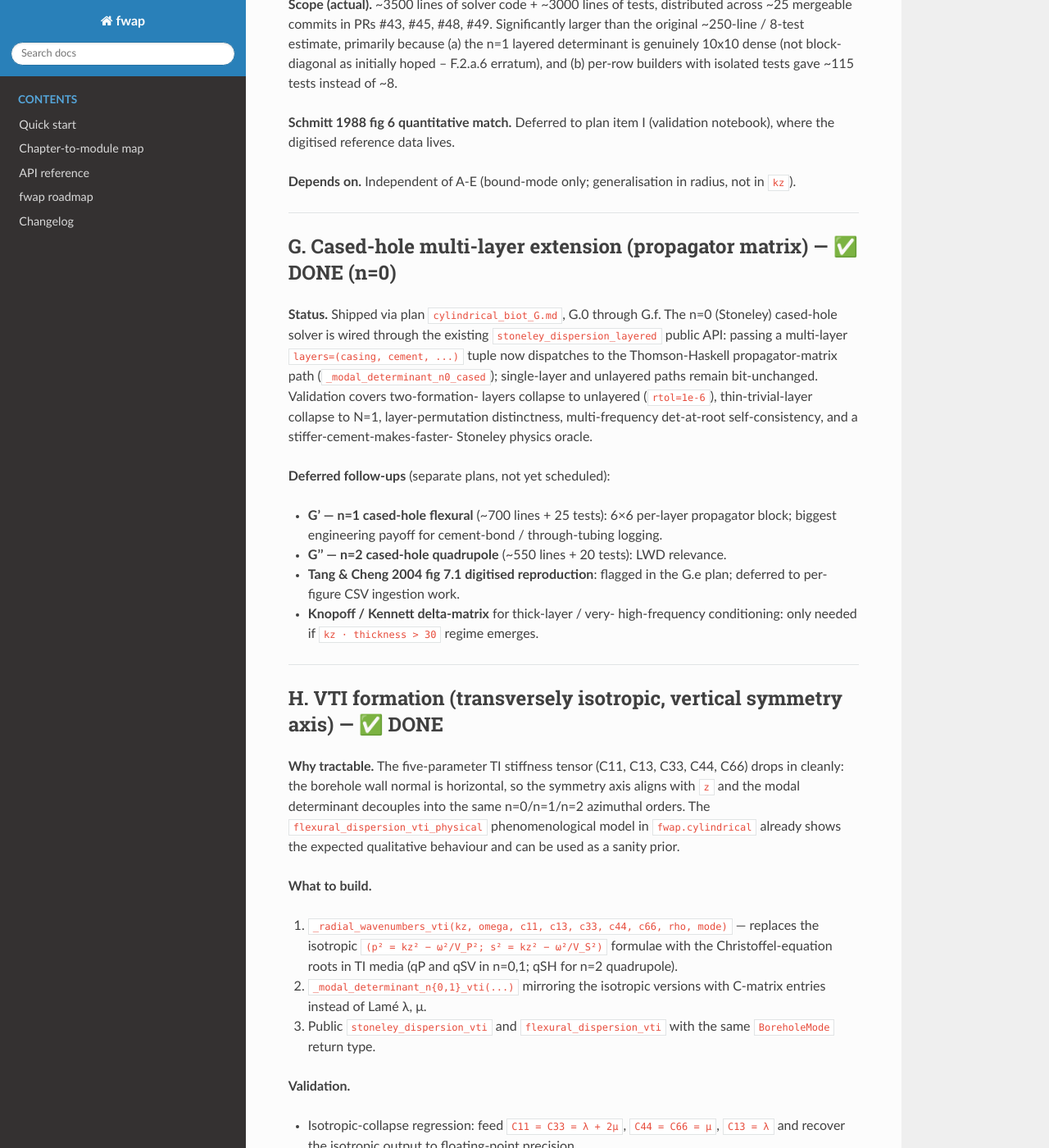
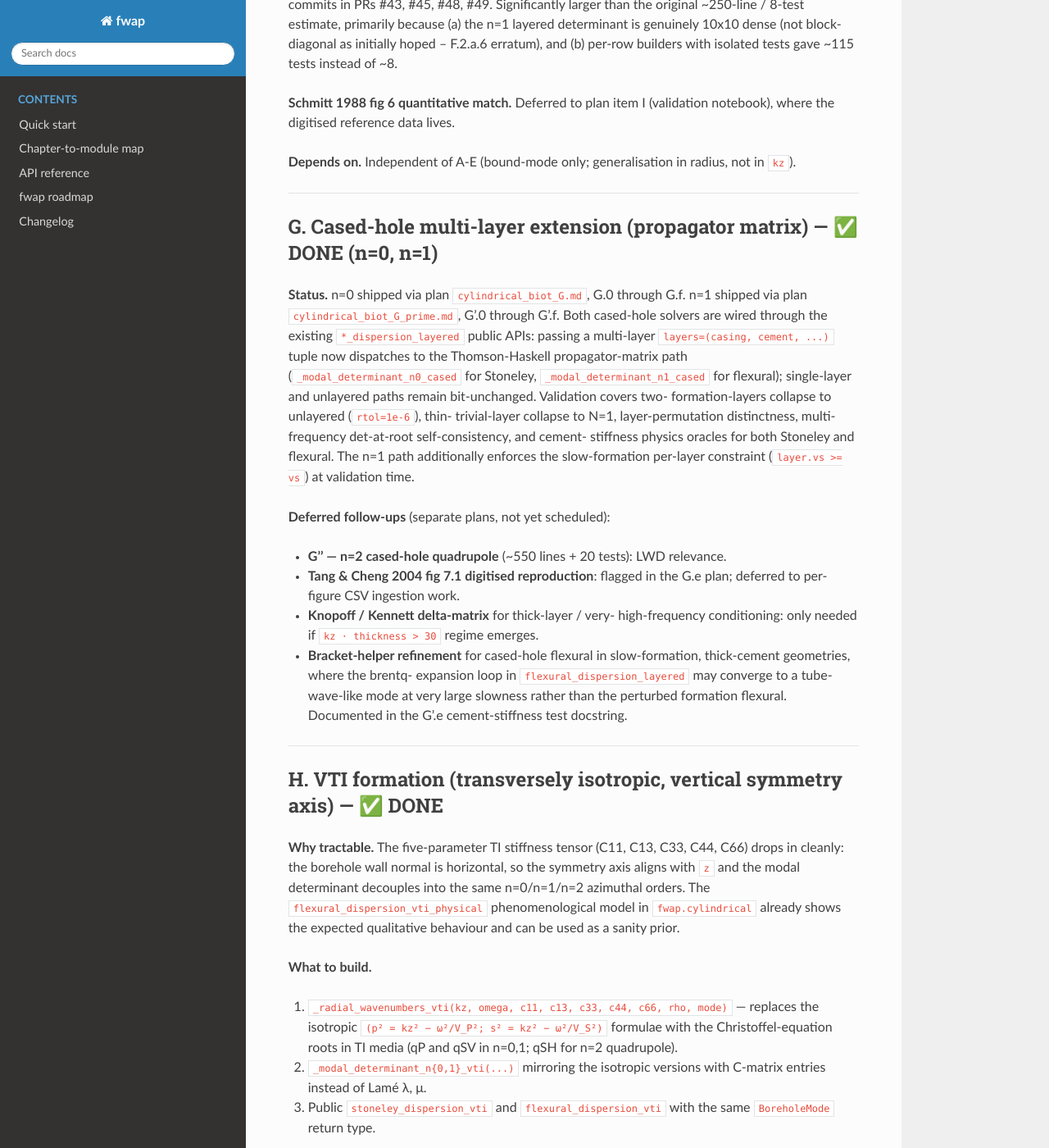
Before and after one commit to ingehap/fwap, a Sphinx documentation site: the page built from docs/plans/cylindrical_biot.md, in a window 1280 px wide and 1400 px high, scrolled down 5432 px. Shown: the whole window at 82% size. Built offline with Sphinx 7.4.7 and the Read the Docs theme 3.1.0, drawn with Linux system fonts in a browser that asks for light colours; pages that are not in the unit, such as notebooks, are missing from menus; some of the changed text lies outside the part shown.

Commit message:
Mark plan G' done; refresh module-docstring scope (G'.f)
Closes plan G' for the n=1 cased-hole flexural path:

* ``docs/plans/cylindrical_biot.md`` -- update the G section
  status to "✅ DONE (n=0, n=1)" with status pointers at both
  the G and G' sub-plans; refresh the status snapshot (G'
  removed from the "remaining" list); update the Suggested-
  order section to reflect that G' has shipped.
* ``docs/plans/cylindrical_biot_G.md`` -- mark the G' deferred
  follow-up as completed with a pointer at the G' sub-plan.
* ``docs/plans/cylindrical_biot_G_prime.md`` -- check off
  G'.0 through G'.f; add commit pointers for every landing
  step (514bde4 through ff6de6d, 7 commits).
* ``fwap/cylindrical_solver.py`` -- module-docstring "Scope"
  block now describes the cased-hole multi-layer extension at
  both n=0 (Stoneley, 4x4 propagators -> 7x7 determinant) and
  n=1 (flexural, 6x6 propagators -> 10x10 determinant), with
  the slow-formation per-layer constraint for n=1 noted.
  Steers users to the G / G' sub-plan docs for the full
  breakdown.

Total G' landing footprint (7 commits): G'.0 foundation ->
G'.a math scaffolding -> G'.b.1 / G'.b.2 (per-layer 6x6
propagator with all 36 E(r) entries pinned vs F.2 row builders
to rtol=1e-12) -> G'.c (10x10 stacked determinant; N=1
numerical match with F.2 to rtol=1e-10) -> G'.d (multi-layer
brentq path in flexural_dispersion_layered with per-layer
slow-formation validator) -> G'.e (multi-frequency hardening
+ cement-stiffness physics) -> this commit (docs sweep).

n=2 cased-hole quadrupole (G'') is the remaining cased-hole
follow-up. The Tang & Cheng 2004 fig 7.1 reproduction is
flagged in G.e and remains deferred. A bracket-helper
refinement for the slow-formation thick-cement flexural
geometry is also flagged as a future improvement (the brentq-
expansion loop can converge to a tube-wave-like mode at very
large slowness rather than the perturbed formation flexural).

```diff
--- a/docs/plans/cylindrical_biot.md
+++ b/docs/plans/cylindrical_biot.md
@@ -307,26 +306,28 @@ generalisation in radius, not in `kz`).
 
 ---
 
-## G. Cased-hole multi-layer extension (propagator matrix) — ✅ DONE (n=0)
+## G. Cased-hole multi-layer extension (propagator matrix) — ✅ DONE (n=0, n=1)
 
-**Status.** Shipped via plan
+**Status.** n=0 shipped via plan
 [`cylindrical_biot_G.md`](cylindrical_biot_G.md), G.0 through
-G.f. The n=0 (Stoneley) cased-hole solver is wired through the
-existing `stoneley_dispersion_layered` public API: passing a
+G.f. n=1 shipped via plan
+[`cylindrical_biot_G_prime.md`](cylindrical_biot_G_prime.md),
+G'.0 through G'.f. Both cased-hole solvers are wired through
+the existing `*_dispersion_layered` public APIs: passing a
 multi-layer `layers=(casing, cement, ...)` tuple now dispatches
 to the Thomson-Haskell propagator-matrix path
-(`_modal_determinant_n0_cased`); single-layer and unlayered
-paths remain bit-unchanged. Validation covers two-formation-
-layers collapse to unlayered (`rtol=1e-6`), thin-trivial-layer
-collapse to N=1, layer-permutation distinctness, multi-frequency
-det-at-root self-consistency, and a stiffer-cement-makes-faster-
-Stoneley physics oracle.
+(`_modal_determinant_n0_cased` for Stoneley,
+`_modal_determinant_n1_cased` for flexural); single-layer and
+unlayered paths remain bit-unchanged. Validation covers two-
+formation-layers collapse to unlayered (`rtol=1e-6`), thin-
+trivial-layer collapse to N=1, layer-permutation distinctness,
+multi-frequency det-at-root self-consistency, and cement-
+stiffness physics oracles for both Stoneley and flexural. The
+n=1 path additionally enforces the slow-formation per-layer
+constraint (`layer.vs >= vs`) at validation time.
 
 **Deferred follow-ups** (separate plans, not yet scheduled):
 
-- **G' — n=1 cased-hole flexural** (~700 lines + 25 tests):
-  6×6 per-layer propagator block; biggest engineering payoff
-  for cement-bond / through-tubing logging.
 - **G'' — n=2 cased-hole quadrupole** (~550 lines + 20 tests):
   LWD relevance.
 - **Tang & Cheng 2004 fig 7.1 digitised reproduction**:
@@ -335,6 +336,12 @@ Stoneley physics oracle.
 - **Knopoff / Kennett delta-matrix** for thick-layer / very-
   high-frequency conditioning: only needed if `kz · thickness >
   30` regime emerges.
+- **Bracket-helper refinement** for cased-hole flexural in
+  slow-formation, thick-cement geometries, where the brentq-
+  expansion loop in `flexural_dispersion_layered` may converge
+  to a tube-wave-like mode at very large slowness rather than
+  the perturbed formation flexural. Documented in the G'.e
+  cement-stiffness test docstring.
 
 ---
 
@@ -422,15 +429,12 @@ incrementally per reference figure.
 The shortest viable path to a public leaky-mode product was
 A → C → B (about a week, shipped). The shortest path to LWD-
 grade processing was A → C → B → D → E (about two weeks,
-shipped). Layered and anisotropic work (F, G n=0, H) shipped
-independently of the leaky-mode chain. Remaining items:
+shipped). Layered and anisotropic work (F, G n=0, G' n=1, H)
+shipped independently of the leaky-mode chain. Remaining items:
 
-- **G'** — n=1 cased-hole flexural (deferred follow-up to G).
-  Mirrors G's propagator-matrix scaffolding with 6×6 per-layer
-  blocks. Highest engineering payoff for cement-bond / through-
-  tubing flexural logging.
 - **G''** — n=2 cased-hole quadrupole (deferred follow-up to G,
-  D). LWD relevance.
+  D, G'). Mirrors G' scaffolding with 8×8 per-layer propagators
+  (n=2 has stronger P / SV / SH coupling). LWD relevance.
 - **I** — validation notebook against published dispersion
   figures (Tang & Cheng 2004 fig 7.1 reproduction in particular,
   flagged in the G.e plan). Standalone deliverable; one figure
```
Also changed, not shown: other parts of docs/plans/cylindrical_biot.md (+3 -4 lines), docs/plans/cylindrical_biot_G.md (+6 -5 lines), docs/plans/cylindrical_biot_G_prime.md (+24 -8 lines), 1 other file.
